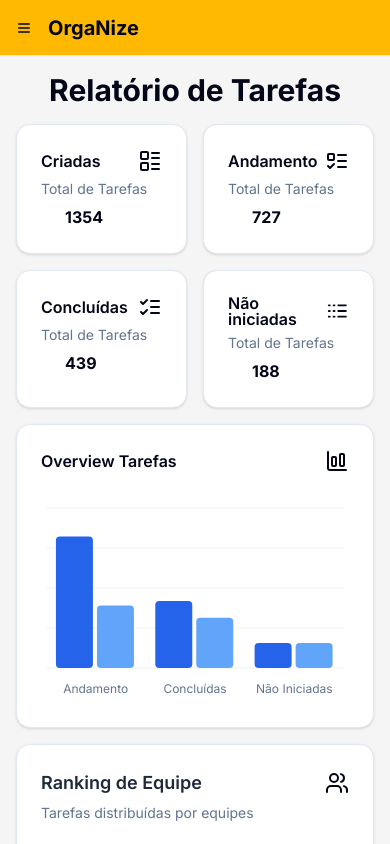
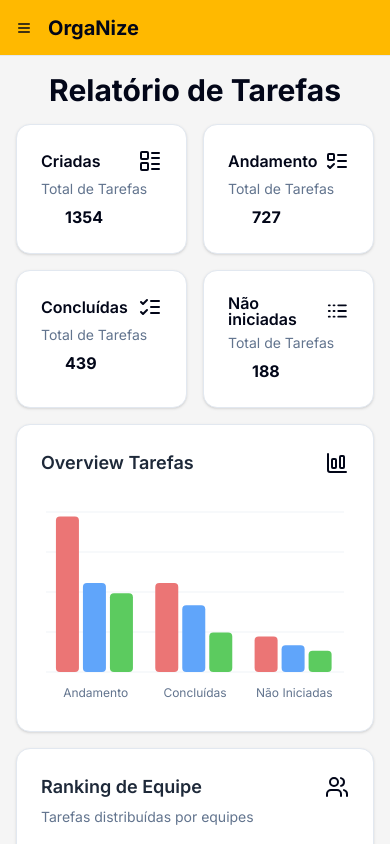
Before and after one commit to GuilhermeBritoFS1/Organize_deploy, a Next.js app in the folder organize/: page /homeOn/reports in a window 390 px wide. Shown: the top 844 px of the page. Built offline with nearby package versions, Linux system fonts and the light colour scheme.

Commit message:
Atualização dos dados da pagina de Relatório mobile e web da aplicação - Front-End Next.js

```diff
--- a/organize/src/components/chart/index.js
+++ b/organize/src/components/chart/index.js
@@ -7,19 +7,23 @@ import { Bar, CartesianGrid, XAxis, BarChart } from "recharts";
 
 export function ChartOverview() {
   const chartData = [
-    { task: "Andamento", desktop: 493, mobile: 234 },
-    { task: "Concluídas", desktop: 251, mobile: 188 },
-    { task: "Não Iniciadas", desktop: 94, mobile: 94 },
+    { task: "Andamento", alta: 350, media: 200, baixa: 177 },
+    { task: "Concluídas", alta: 200, media: 150, baixa: 89 },
+    { task: "Não Iniciadas", alta: 80, media: 60, baixa: 48 },
   ];
 
   const chartConfig = {
-    desktop: {
-      label: "Desktop",
-      color: "#2563eb",
+    alta: {
+      label: "Alta",
+      color: "#EB7575",
     },
-    mobile: {
-      label: "Mobile",
+    media: {
+      label: "Media",
       color: "#60a5fa",
+    },
+    baixa: {
+      label: "Baixa",
+      color: "#5CCB5F",
     },
   };
 
@@ -27,7 +31,9 @@ export function ChartOverview() {
     <Card className="w-full md:w-1/2">
       <CardHeader>
         <div className="flex items-center justify-center">
-          <CardTitle>Overview Tarefas</CardTitle>
+          <CardTitle className="text-lg sm:text-xl text-gray-800">
+            Overview Tarefas
+          </CardTitle>
           <ChartColumnBig className="ml-auto" />
         </div>
       </CardHeader>
@@ -44,8 +50,9 @@ export function ChartOverview() {
               tickFormatter={(value) => value.slice(0)}
             />
             <ChartTooltip content={<ChartTooltipContent />} />
-            <Bar dataKey="desktop" fill="var(--color-desktop)" radius={4} />
-            <Bar dataKey="mobile" fill="var(--color-mobile)" radius={4} />
+            <Bar dataKey="alta" fill="var(--color-alta)" radius={4} />
+            <Bar dataKey="media" fill="var(--color-media)" radius={4} />
+            <Bar dataKey="baixa" fill="var(--color-baixa)" radius={4} />
           </BarChart>
         </ChartContainer>
       </CardContent>
```
